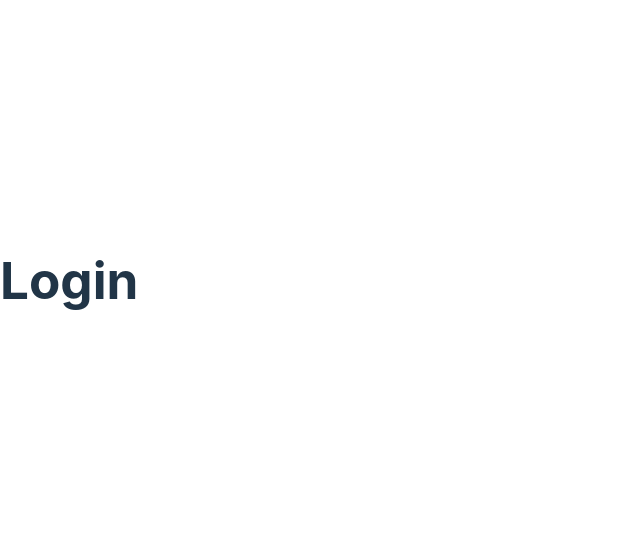
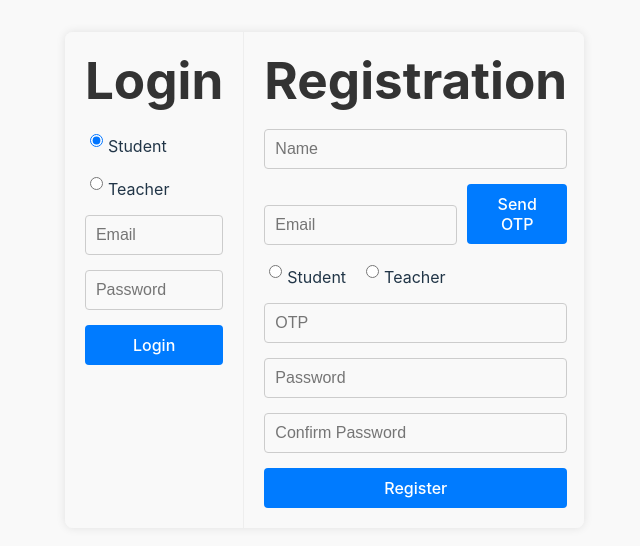
Before and after one commit to Aditya-Mishra9670/Education, a React app: page / in a window 1280 px wide. Shown: the part 120-666 px from the top of the page, without its empty margins (0-640 px from the left). Built offline with nearby package versions, Linux system fonts and the light colour scheme; the HTML template or start-up script is replaced by a standard one.

Commit message:
started and build basic login page

```diff
--- a/src/App.jsx
+++ b/src/App.jsx
@@ -1,6 +1,8 @@
-import {BrowserRouter as Router, Route, Routes, BrowserRouter} from 'react-router-dom';
+import {BrowserRouter as Router, Route, Routes} from 'react-router-dom';
 import Login from './components/Login';
+import {useState} from 'react';
 function App(){
+
   return(
     <Router>
       <Routes>
--- /dev/null
+++ b/src/components/Login.css
@@ -0,0 +1,105 @@
+*{
+    background-color: #f9f9f9;
+}
+.authbox {
+    display: flex;
+    width: 80%; /* Adjust as needed */
+    margin: 50px auto;
+    box-shadow: 0 0 10px rgba(0, 0, 0, 0.1);
+    border-radius: 8px;
+    overflow: hidden; /* Prevents content from overflowing rounded corners */
+}
+
+.loginleft,
+.RegistrationRight {
+    flex: 1; /* Equal width for both sides */
+    padding: 20px;
+    box-sizing: border-box; /* Include padding in width calculation */
+}
+
+.loginleft {
+    border-right: 1px solid #eee; /* Separator between login and registration */
+    background-color: #f9f9f9;
+}
+.RegistrationRight{
+    background-color: #f9f9f9;
+}
+
+.loginleft h1,
+.RegistrationRight h1 {
+    margin-top: 0;
+    margin-bottom: 20px;
+    text-align: center;
+    color: #333;
+}
+
+.loginleft form,
+.RegistrationRight form {
+    display: flex;
+    flex-direction: column;
+}
+
+.loginleft input,
+.RegistrationRight input {
+    margin-bottom: 15px;
+    padding: 10px;
+    border: 1px solid #ccc;
+    border-radius: 4px;
+    font-size: 16px;
+    box-sizing: border-box;
+    width: 100%; /* Ensures inputs take full container width */
+}
+.RegistrationRight input[type="email"]{
+    width:calc(100% - 110px);
+    display:inline-block;
+    margin-right:10px;
+}
+.RegistrationRight button[type="button"]{
+    width:100px;
+    display:inline-block;
+}
+
+.loginleft button,
+.RegistrationRight button {
+    padding: 10px 15px;
+    background-color: #007bff;
+    color: white;
+    border: none;
+    border-radius: 4px;
+    cursor: pointer;
+    font-size: 16px;
+    transition: background-color 0.3s ease; /* Smooth hover effect */
+}
+
+.loginleft button:hover,
+.RegistrationRight button:hover {
+    background-color: #0056b3;
+}
+
+/* Style for radio buttons */
+.loginleft label,
+.RegistrationRight label {
+    margin-right: 15px;
+    display: inline-flex; /* Align label text with radio button */
+    align-items: center; /* Vertically center content */
+    margin-bottom: 10px;
+}
+
+.loginleft label input[type="radio"],
+.RegistrationRight label input[type="radio"] {
+    margin-right: 5px;
+    width: auto; /* Reset width for radio buttons */
+}
+
+/* Responsive adjustments */
+@media (max-width: 768px) {
+    .authbox {
+        flex-direction: column; /* Stack login and registration on smaller screens */
+        width: 95%;
+    }
+
+    .loginleft {
+        border-right: none;
+        border-bottom: 1px solid #eee; /* Add bottom border on smaller screens */
+    }
+}
--- a/src/components/Login.jsx
+++ b/src/components/Login.jsx
@@ -1,9 +1,140 @@
+import React, { useState } from 'react';
+import './Login.css';
 const Login = () => {
-  return (
-    <div>
-      <h1>Login</h1>
-    </div>
-  )
-}
+    const [role, setRole] = useState('student');
+    const [email, setEmail] = useState('');
+    const [password, setPassword] = useState('');
+
+    // Handler functions
+    const handleRoleChange = (e) => setRole(e.target.value);
+    const handleEmailChange = (e) => setEmail(e.target.value);
+    const handlePasswordChange = (e) => setPassword(e.target.value);
+
+    const handleLogin = async (e) => {
+        e.preventDefault(); // Prevent default form submission behavior
+        console.log('Login Attempt:', { role, email, password });
+        try {
+            const response = await fetch('http://localhost:5000/login', {
+                method: 'POST',
+                headers: {
+                    'Content-Type': 'application/json',
+                },
+                body: JSON.stringify({ role, email, password }),
+            });
+
+            if (!response.ok) {
+                throw new Error('Login Failed');
+            }
+
+            const data = await response.json();
+            console.log('Login Success:', data);
+            // Redirect to home page or perform other actions on success
+        } catch (error) {
+            console.error('Error:', error);
+            alert('Login failed. Please check your credentials.');
+        }
+    };
+    const handleRegister = async (e) =>{
+        e.preventDefault();
+        console.log('Register Attempt:', { role, email, password });
+        try {
+            const response = await fetch('http://localhost:5000/register', {
+                method: 'POST',
+                headers: {
+                    'Content-Type': 'application/json',
+                },
+                body: JSON.stringify({ role, email, password }),
+            });
+
+            if(!response.ok){
+                throw new Error('Registration Failed');
+            }
+
+            const data = await response.json();
+            console.log('Registration Success:', data);
+            // Redirect to home page or perform other actions on success
+        }catch(error){
+            console.error('Error:', error);
+            alert('Registration failed. Please check your credentials.');
+        }
+    }
+
+    return (
+        <div className="authbox">
+            <div className="loginleft">
+                <h1>Login</h1>
+                <form onSubmit={handleLogin}>
+                    <div>
+                        <label>
+                            <input
+                                type="radio"
+                                name="role"
+                                value="student"
+                                checked={role === 'student'}
+                                onChange={handleRoleChange}
+                            />
+                            Student
+                        </label>
+                        <label>
+                            <input
+                                type="radio"
+                                name="role"
+                                value="teacher"
+                                checked={role === 'teacher'}
+                                onChange={handleRoleChange}
+                            />
+                            Teacher
+                        </label>
+                    </div>
+                    <input
+                        type="email"
+                        name="email"
+                        placeholder="Email"
+                        value={email}
+                        onChange={handleEmailChange}
+                        required
+                    />
+                    <input
+                        type="password"
+                        name="password"
+                        placeholder="Password"
+                        value={password}
+                        onChange={handlePasswordChange}
+                        required
+                    />
+                    <button type="submit">Login</button>
+                </form>
+            </div>
+
+            {/* Registration Section */}
+            <div className="RegistrationRight">
+                <div className="registration">
+                    <h1>Registration</h1>
+                    <form onSubmit={handleRegister}>
+                        <input type="text" name="name" placeholder="Name" required />
+                        <div>
+                            <input type="email" name="email" placeholder="Email" required />
+                            <button type="button">Send OTP</button>
+                        </div>
+                        <div>
+                            <label>
+                                <input type="radio" name="role" value="student" />
+                                Student
+                            </label>
+                            <label>
+                                <input type="radio" name="role" value="teacher" />
+                                Teacher
+                            </label>
+                        </div>
+                        <input type="text" name="otp" placeholder="OTP" required />
+                        <input type="password" name="password" placeholder="Password" required />
+                        <input type="password" name="cpassword" placeholder="Confirm Password" required />
+                        <button type="submit">Register</button>
+                    </form>
+                </div>
+            </div>
+        </div>
+    );
+};
 
 export default Login;
```
Also changed, not shown: 1 other file (tests, documents, lock files or other folders).
